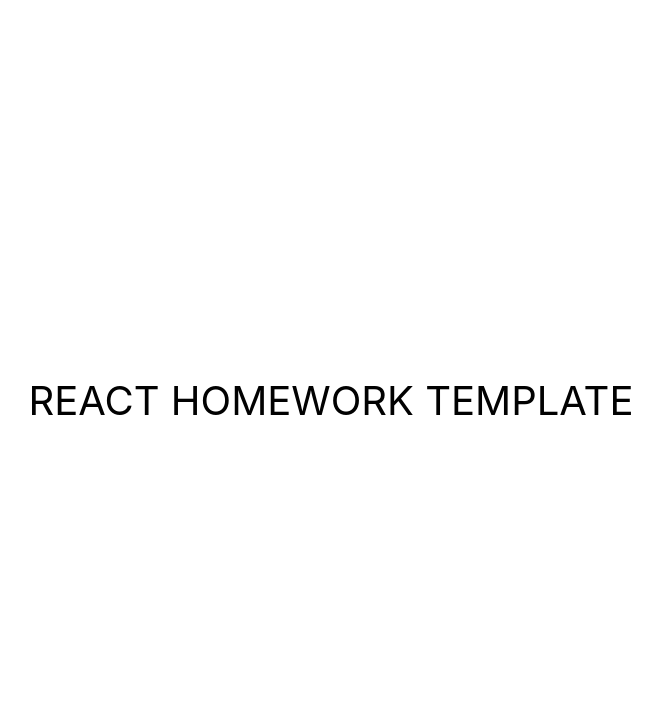
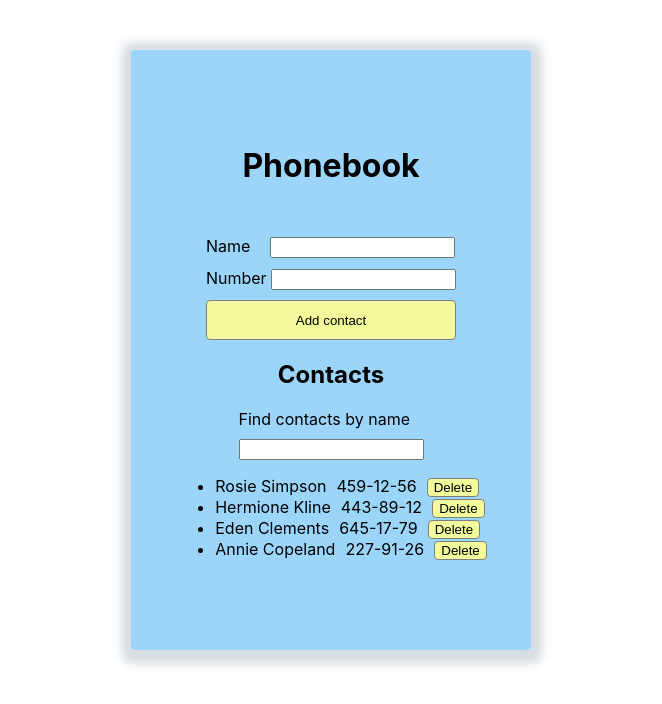
Before and after one commit to Agrratt/goit-react-hw-02-phonebook, a React (Create React App) app: page / in a window 1280 px wide. Shown: the top 704 px of the page, without its empty margins (309-971 px from the left). Built offline with nearby package versions, Linux system fonts and the light colour scheme.

Commit message:
Add HW exercise

```diff
--- a/package.json
+++ b/package.json
@@ -4,6 +4,8 @@
   "private": true,
   "homepage": "https://Agrratt.github.io/goit-react-hw-02-phonebook/",
   "dependencies": {
+    "@emotion/react": "^11.9.0",
+    "@emotion/styled": "^11.8.1",
     "@testing-library/jest-dom": "^5.16.3",
     "@testing-library/react": "^12.1.4",
     "@testing-library/user-event": "^13.5.0",
--- a/src/components/App.jsx
+++ b/src/components/App.jsx
@@ -1,17 +1,75 @@
-export const App = () => {
-  return (
-    <div
-      style={{
-        height: '100vh',
-        display: 'flex',
-        justifyContent: 'center',
-        alignItems: 'center',
-        fontSize: 40,
-        textTransform: 'uppercase',
-        color: '#010101',
-      }}
-    >
-      React homework template
-    </div>
-  );
+import React, { Component } from "react";
+import { nanoid } from 'nanoid';
+import { Form } from 'components/Form/Form';
+import { ListContacts } from 'components/ListContacts/ListContacts';
+import { Filter } from 'components/Filter/Filter';
+import {Container} from 'components/App.styled';
+
+export class App extends Component {
+  state = {
+    contacts: [
+    {id: 'id-1', name: 'Rosie Simpson', number: '459-12-56'},
+    {id: 'id-2', name: 'Hermione Kline', number: '443-89-12'},
+    {id: 'id-3', name: 'Eden Clements', number: '645-17-79'},
+    {id: 'id-4', name: 'Annie Copeland', number: '227-91-26'},
+  ],
+    filter: ''
+  };
+
+  addContacts = ({name, number}) => {
+    const contact = {
+      id: nanoid(),
+      name,
+      number,
+    };
+    this.setState(({contacts}) => ({
+      contacts: [contact, ...contacts],
+    }))
+
+  };
+
+  onChangeFilter = (evt) => {
+    // evt.preventDefault();
+
+    this.setState({ filter: evt.currentTarget.value });
+  };
+
+  onSearchByName = () => {
+    const { filter, contacts } = this.state;
+    const normalizedFilter = filter.toLowerCase();
+    return contacts.filter(contact =>
+        contact.name.toLowerCase().includes(normalizedFilter),
+      );
+  };
+
+  onDeleteContact = (id) => {
+    this.setState(prevState => ({
+      contacts: prevState.contacts.filter(contact => contact.id !== id)
+    }));
+  }
+
+  render() {
+    const { filter } = this.state;
+    const visibleContacts = this.onSearchByName();
+
+
+    return (
+
+      <Container>
+        <h1>Phonebook</h1>
+        <Form onFormSubmit={this.addContacts} />
+
+        <h2>Contacts</h2>
+        <Filter
+          value={filter} onChange={this.onChangeFilter} />
+        <ListContacts
+          item={visibleContacts}
+          deleteContact={this.onDeleteContact } />
+
+
+      </Container>
+
+    )
+  }
+
 };
--- /dev/null
+++ b/src/components/App.styled.js
@@ -0,0 +1,19 @@
+import styled from '@emotion/styled';
+
+export const Container = styled.div`
+    width: 400px;
+    height: 600px;
+    display: flex;
+    flex-direction: column;
+    justify-content: center;
+    align-items: center;
+    font-size: 40;
+    color: #010101;
+    background-color: #9bd6fa;
+    margin-top: 50px;
+    margin-left: auto;
+    margin-right: auto;
+    border-radius: 4px;
+    box-shadow: 1px 3px 10px 11px rgba(63, 91, 122, 0.2);
+
+`;
--- /dev/null
+++ b/src/components/Filter/Filter.jsx
@@ -0,0 +1,16 @@
+import PropTypes from 'prop-types';
+import { InputFilter} from 'components/Filter/Filter.styled';
+
+export const Filter = ({value, onChange}) => (
+    <label>
+            Find contacts by name <br />
+        <InputFilter
+            type="text"
+            value={value}
+            onChange={onChange} />
+    </label>
+)
+
+Filter.propTypes = {
+    value: PropTypes.string.isRequired
+};
--- /dev/null
+++ b/src/components/Filter/Filter.styled.js
@@ -0,0 +1,5 @@
+import styled from '@emotion/styled';
+
+export const InputFilter = styled.input`
+    margin-top: 10px;
+`;
--- /dev/null
+++ b/src/components/Form/Form.jsx
@@ -0,0 +1,70 @@
+import React, { Component } from "react";
+import PropTypes from 'prop-types';
+import {FormContainer, Label, InputName, ButtonAdd} from 'components/Form/Form.styled'
+
+export class Form extends Component {
+    state = {
+        name: '',
+        number: ''
+    };
+
+    reset = () => {
+        this.setState({
+            name: '',
+            number: ''
+        });
+    }
+
+    handleSubmit = evt => {
+        evt.preventDefault();
+
+        this.props.onFormSubmit(this.state);
+        this.reset();
+    };
+
+    handleChange = evt => {
+        const { name, value } = evt.currentTarget;
+        this.setState({ [name]: value });
+    };
+
+render() {
+    return (
+        <FormContainer onSubmit={this.handleSubmit}>
+          <Label>
+            Name
+            <InputName
+            type="text"
+            name="name"
+            pattern="^[a-zA-Zа-яА-Я]+(([' -][a-zA-Zа-яА-Я ])?[a-zA-Zа-яА-Я]*)*$"
+            title="Name may contain only letters, apostrophe, dash and spaces. For example Adrian, Jacob Mercer, Charles de Batz de Castelmore d'Artagnan"
+            required
+            value={this.state.name}
+            onChange={this.handleChange}
+
+          />
+          </Label>
+          <Label >
+            Number <input type="tel"
+              name="number"
+              pattern="\+?\d{1,4}?[-.\s]?\(?\d{1,3}?\)?[-.\s]?\d{1,4}[-.\s]?\d{1,4}[-.\s]?\d{1,9}"
+              title="Phone number must be digits and can contain spaces, dashes, parentheses and can start with +"
+              required
+              value={this.state.number}
+              onChange={this.handleChange}
+            />
+          </Label>
+
+          <ButtonAdd type="submit">
+            Add contact
+          </ButtonAdd>
+
+        </FormContainer>
+    )
+    };
+
+};
+
+Form.propTypes = {
+  name: PropTypes.string,
+  number: PropTypes.number
+}
--- /dev/null
+++ b/src/components/Form/Form.styled.js
@@ -0,0 +1,22 @@
+import styled from '@emotion/styled';
+
+export const FormContainer = styled.form`
+    display: flex;
+    flex-direction: column;
+    margin-top: 30px;
+`;
+
+export const Label = styled.label`
+    margin-bottom: 10px;
+`;
+
+export const InputName = styled.input`
+    margin-left: 20px;
+`;
+
+export const ButtonAdd = styled.button`
+    height: 40px;
+    background-color: #f2fa9b;
+    border: 1px solid grey;
+    border-radius: 4px;
+`;
--- /dev/null
+++ b/src/components/ItemContacts/ItemContacts.jsx
@@ -0,0 +1,12 @@
+import { ButtonDelete, BlockName} from 'components/ItemContacts/ItemContacts.styled';
+
+
+export const ItemContacts = ({name, number, onClick}) => (
+    <>
+        <li>
+            <BlockName>{ name}</BlockName>
+            <span>{ number}</span>
+            <ButtonDelete type="button" onClick={onClick}>Delete</ButtonDelete>
+        </li>
+    </>
+)
--- /dev/null
+++ b/src/components/ItemContacts/ItemContacts.styled.js
@@ -0,0 +1,12 @@
+import styled from '@emotion/styled';
+
+export const BlockName = styled.span`
+    margin-right: 10px;
+`;
+
+export const ButtonDelete = styled.button`
+    margin-left: 10px;
+    border-radius: 4px;
+    background-color: #f2fa9b;
+    border: 1px solid grey;
+`;
--- /dev/null
+++ b/src/components/ListContacts/ListContacts.jsx
@@ -0,0 +1,28 @@
+import { ItemContacts } from 'components/ItemContacts/ItemContacts';
+import { ContactsList } from 'components/ListContacts/ListContacts.styled';
+import PropTypes from 'prop-types';
+
+export const ListContacts = ({ item, deleteContact }) => {
+  return (
+    <>
+      <ContactsList>
+        {item.map(({ id, name, number }) => (
+          <ItemContacts
+            key={id}
+            name={name}
+            number={number}
+            onClick={() => deleteContact(id)}
+          />
+        )
+
+        )}
+      </ContactsList>
+
+    </>
+  );
+};
+
+ListContacts.propTypes = {
+  name: PropTypes.string,
+  number: PropTypes.number
+};
--- /dev/null
+++ b/src/components/ListContacts/ListContacts.styled.js
@@ -0,0 +1,8 @@
+import styled from '@emotion/styled';
+
+export const ContactsList = styled.ul`
+    display: flex;
+    flex-direction: column;
+    justify-content: space-between;
+
+`;
--- a/src/index.js
+++ b/src/index.js
@@ -6,5 +6,6 @@
 ReactDOM.createRoot(document.getElementById('root')).render(
   <React.StrictMode>
     <App />
-  </React.StrictMode>
+  </React.StrictMode>,
+  document.getElementById('root')
 );
```
Also changed, not shown: 1 other file (tests, documents, lock files or other folders).
